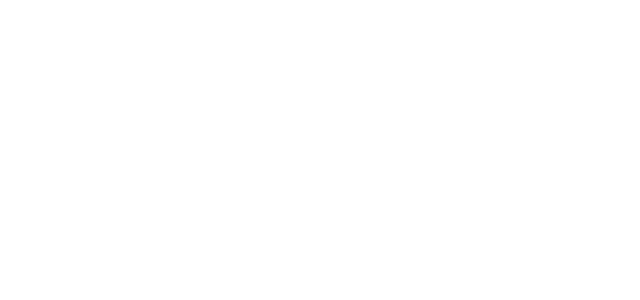
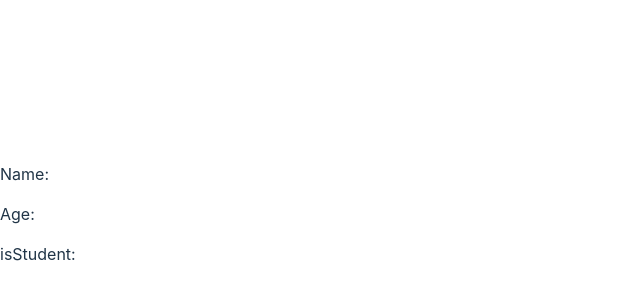
Before and after one commit to datlearner/Practise, a React (Vite) app in the folder props-crendering/: page / in a window 1280 px wide. Shown: the part 186-486 px from the top of the page, without its empty margins (0-640 px from the left). Built offline with nearby package versions, Linux system fonts and the light colour scheme.

Commit message:
starting up with react

```diff
--- a/props-crendering/src/App.jsx
+++ b/props-crendering/src/App.jsx
@@ -1,9 +1,9 @@
-
+import AdminDashboard from "./Admin"
 function App() {
 
   return (
     <>
-
+     <AdminDashboard />
     </>
   )
 }
```
